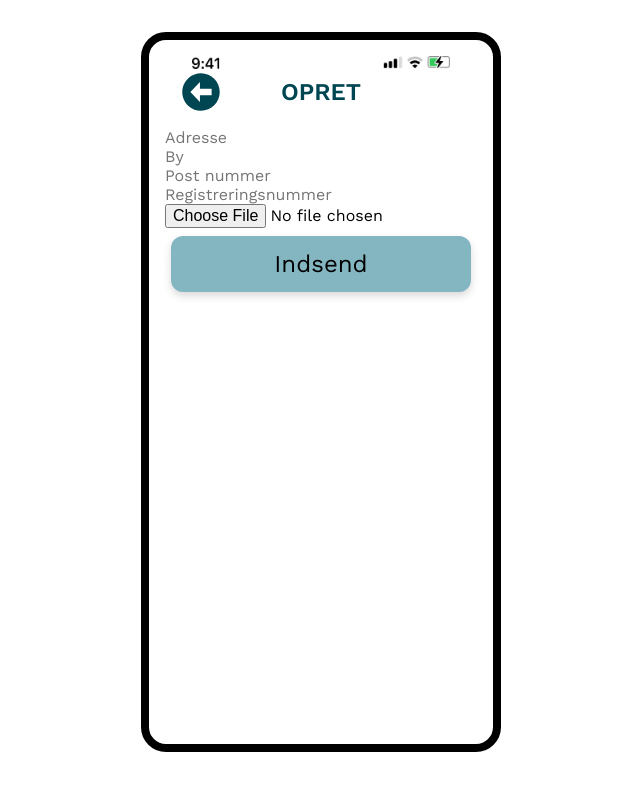
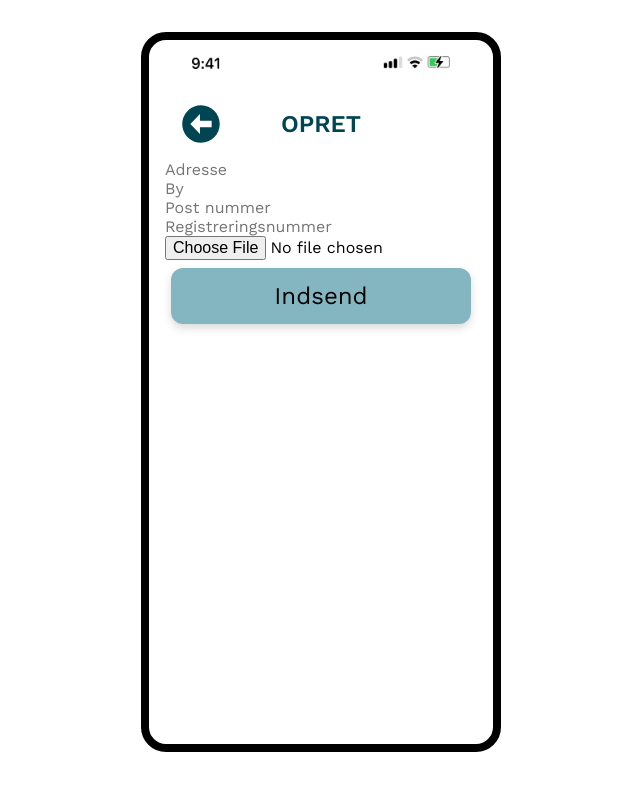
Before and after one commit to Bancharka/Pentia-Milton, a Vue app: page /create-house in a window 1280 px wide. Shown: the top 790 px of the page, without its empty margins (319-959 px from the left). Built offline with nearby package versions, Linux system fonts and the light colour scheme; no server answers.

Commit message:
fixed header

```diff
--- a/src/components/BottomNav.vue
+++ b/src/components/BottomNav.vue
@@ -10,7 +10,7 @@ const route = useRoute();
 
 <template>
   <nav  class="bottom-nav">
-    <router-link v-if="userStore.userData?.customer === true"  to="/home-customer" class="nav-item" :class="{ active: route.path === '/' }">
+    <router-link v-if="userStore.userData?.customer === true"  to="/home-customer" class="nav-item" :class="{ active: route.path === '/home-customer' }">
 
       <svg
         xmlns="http://www.w3.org/2000/svg"
--- a/src/components/Header.vue
+++ b/src/components/Header.vue
@@ -11,7 +11,7 @@ const title = computed(() => route.meta.title);
 
 <template>
   <div class="header">
-    <button class="header__button">
+    <button onclick="history.back()" class="header__button">
       <img src="@/assets/icons/back-arrow.svg" alt="back-arrow" />
     </button>
     <h2 class="header__title">{{ title }}</h2>
--- a/src/firebaseLogic/useHouses.js
+++ b/src/firebaseLogic/useHouses.js
@@ -6,7 +6,6 @@ import {
     doc,
     updateDoc,
     addDoc,
-    getDoc,
     query,
     orderBy,
     where,
--- a/src/styles/components/_header.scss
+++ b/src/styles/components/_header.scss
@@ -4,10 +4,15 @@
 .header {
     display: flex;
     align-items: center;
-    margin: 1rem;
+    margin: 3rem 1rem 1rem;
 
     &__button {
         flex: 1;
+
+        &:hover {
+            cursor: pointer;
+        }
+
     }
 
     &__title {
```
